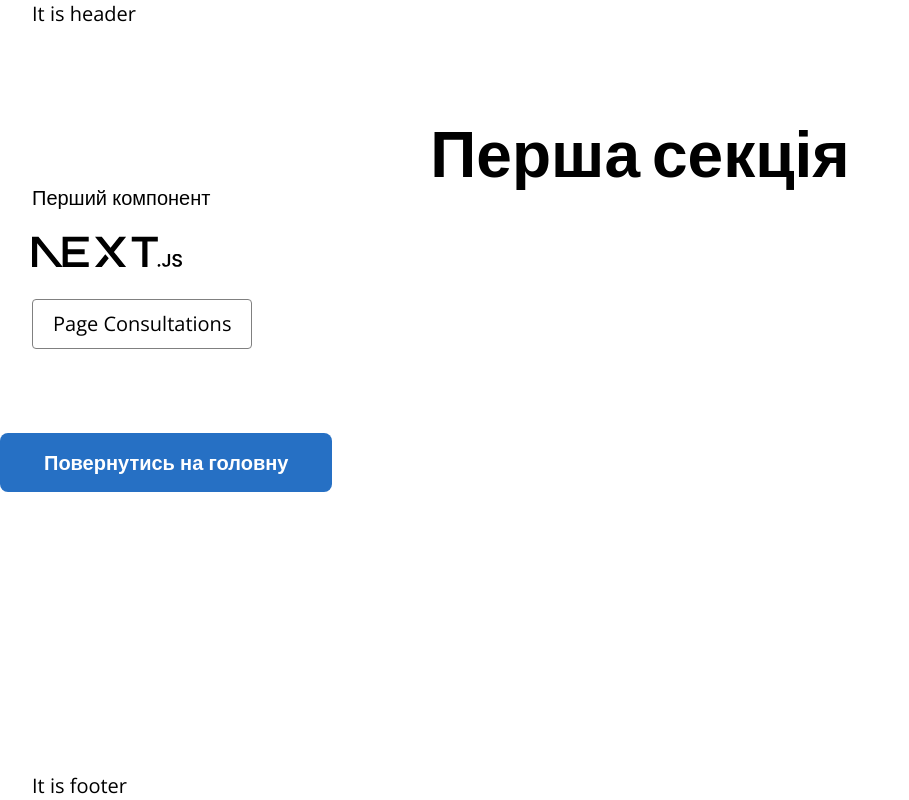
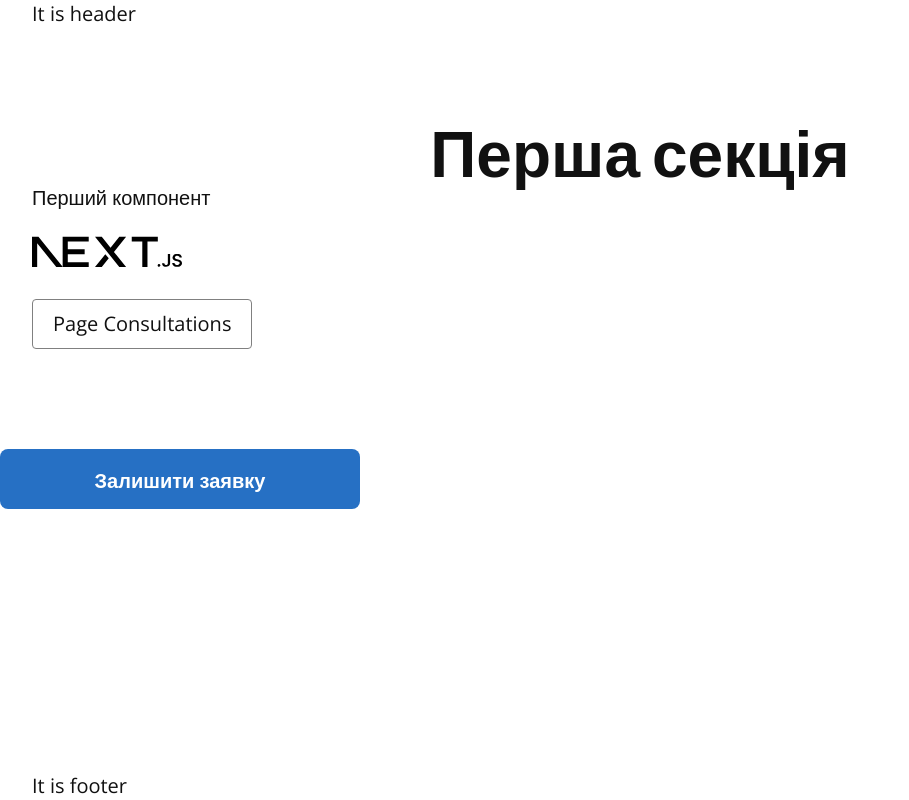
Before and after one commit to SoftRyzen-internship/psychologist, a Next.js app: page / in a window 1280 px wide. Shown: the whole page, without its empty margins (0-909 px from the left). Built offline with nearby package versions, Linux system fonts and the light colour scheme.

Commit message:
reworked by comments on pull request

```diff
--- a/src/components/ActionButton/ActionButton.jsx
+++ b/src/components/ActionButton/ActionButton.jsx
@@ -4,7 +4,7 @@ import s from './ActionButton.module.css';
 export const ActionButton = ({
   clickHandler,
   inModalForm = true,
-  is404 = true,
+  is404 = false,
   text = 'Залишити заявку',
 }) => {
   return is404 ? (
--- a/src/components/ActionButton/ActionButton.module.css
+++ b/src/components/ActionButton/ActionButton.module.css
@@ -1,24 +1,24 @@
 .actionButton {
+  font-family: var(--font-open-sans);
+  font-weight: 600;
+  font-size: 16px;
+  line-height: calc(24 / 16);
+
   width: 320px;
   height: 60px;
-  border-radius: 8px;
   padding: 16px 44px;
 
   color: var(--white-color);
   background-color: var(--accent-color);
   border-color: transparent;
+  border-radius: 8px;
 
-  font-family: var(--font-open-sans);
-  font-weight: 600;
-  font-size: 16px;
-  line-height: calc(24 / 16);
-
-  transition: background-color 300ms ease;
+  transition: var(--fast-btn-animation);
 }
 
 .actionButton:hover,
 .actionButton:focus {
-  background-color: var(--btn-accent-color);
+  background-color: var(--btn-hover-color);
 }
 
 .actionButton:disabled {
@@ -35,12 +35,12 @@
   composes: actionButton;
 }
 
-@media screen and (min-width: 766.98px) {
+@media screen and (min-width: 768px) {
   .actionButton {
-    width: 280px;
-
     font-size: 18px;
     line-height: calc(28 / 18);
+
+    width: 280px;
   }
   .actionButtonModal {
     width: 360px;
@@ -50,7 +50,7 @@
   }
 }
 
-@media screen and (min-width: 1279.98px) {
+@media screen and (min-width: 1280px) {
   .actionButton {
     font-size: 20px;
     line-height: calc(28 / 20);
--- a/src/components/index.js
+++ b/src/components/index.js
@@ -1,2 +1,3 @@
 export * from './FirstComponent/FirstComponent';
 export * from './Container';
+export * from './ActionButton/ActionButton';
--- a/src/pages/index.js
+++ b/src/pages/index.js
@@ -1,6 +1,6 @@
 import Head from 'next/head';
 import { FirstView } from '@/views';
-import { ActionButton } from '@/components/ActionButton/ActionButton';
+import { ActionButton } from '@/components';
 
 export default function Home() {
   return (
--- a/src/styles/globals.css
+++ b/src/styles/globals.css
@@ -9,8 +9,9 @@
   --footer-color: #a3a9b2;
   --main-text-color: #111111;
   --error-color: #ca381f;
-  --btn-accent-color: #2f8bf6;
+  --btn-hover-color: #2f8bf6;
   --btn-disabled-color: #a3a9b2;
+  --fast-btn-animation: background-color 300ms ease;
 }
 
 * {
@@ -26,7 +27,7 @@ body {
   font-weight: 400;
   font-size: 20px;
   line-height: 1.4;
-  color: var(--text-color);
+  color: var(--main-text-color);
 }
 
 body {
```
